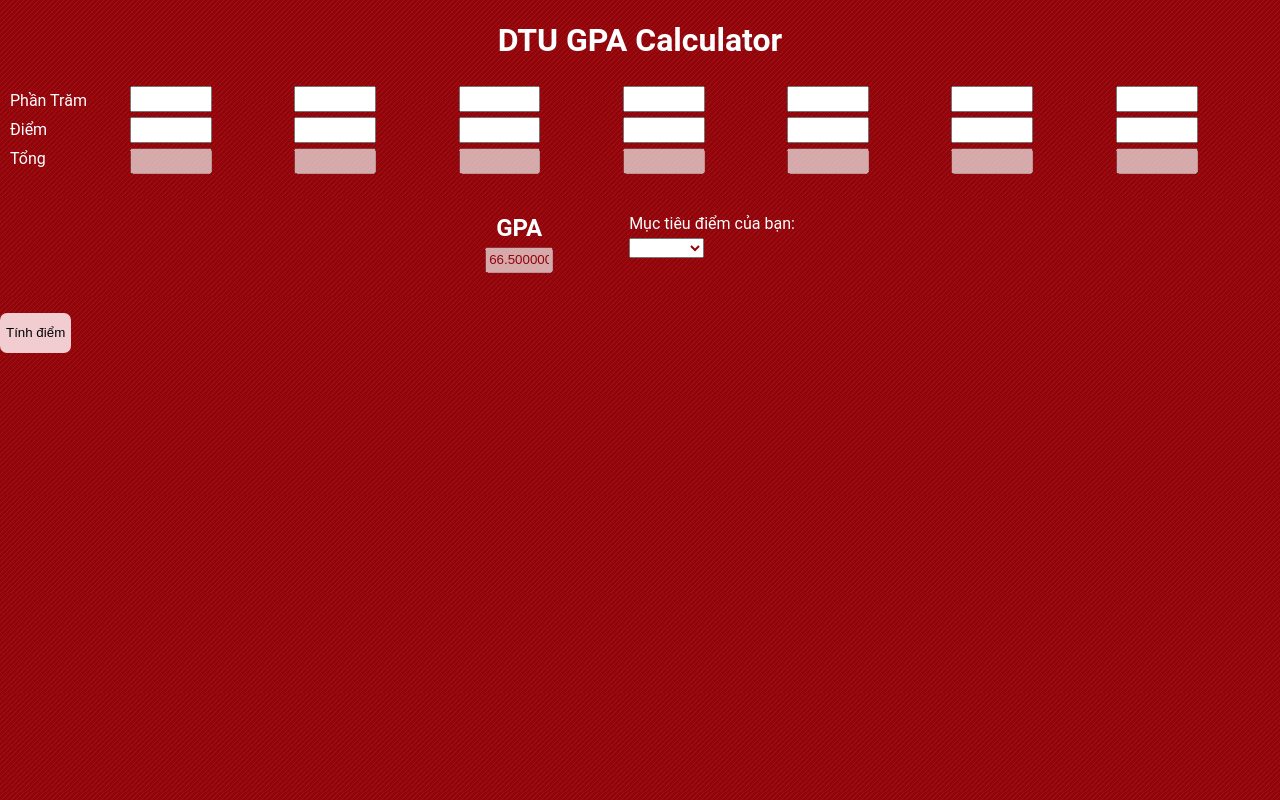
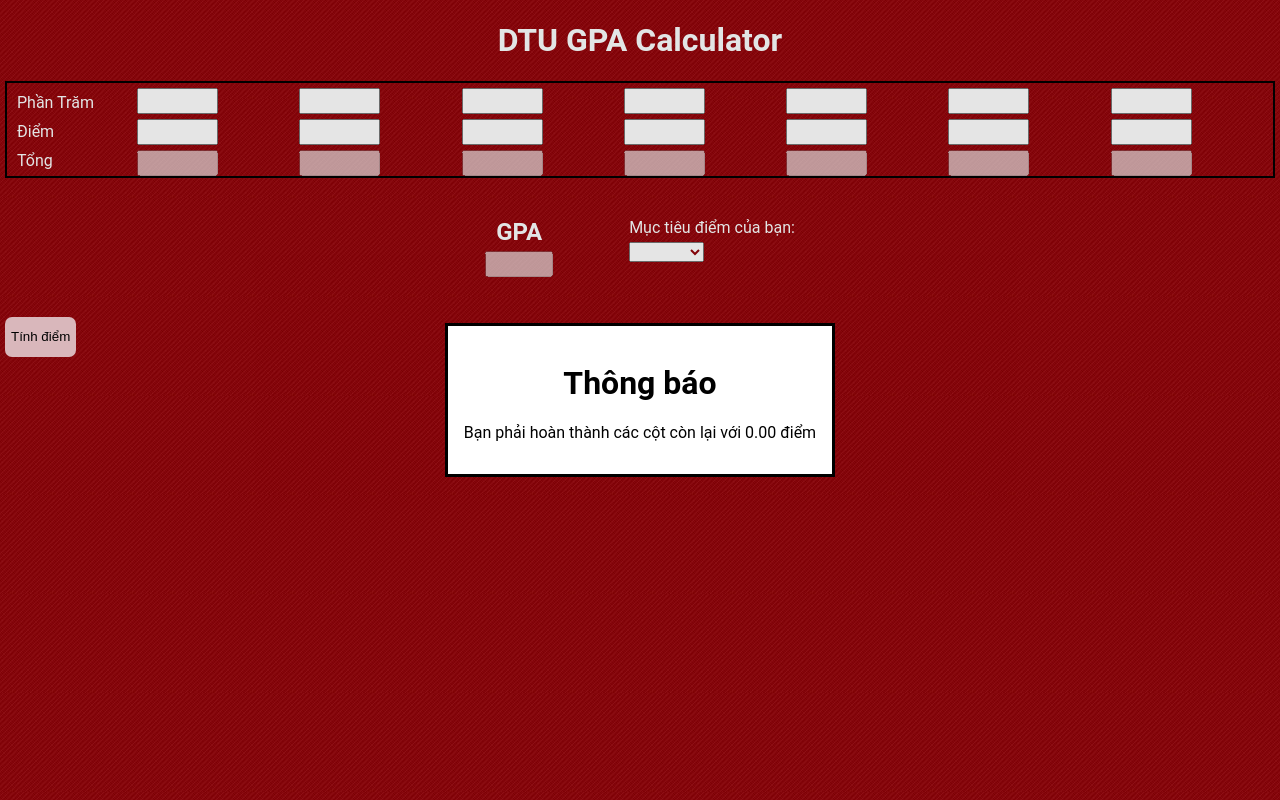
Before and after one commit to DinhGH/GPA_DTU, a plain HTML site: page index.html in a window 1280 px wide. Both pictures are taken after a click on the button "Tính điểm". Drawn offline with Linux system fonts and the light colour scheme.

Commit message:
last version

```diff
--- a/index.html
+++ b/index.html
@@ -18,38 +18,38 @@
         </div>
         <section class="inputv">
             <div>
-                <input type="number" id="p1" oninput="cal()">
-                <input type="number" id="p1" oninput="cal()">
+                <input type="number" id="p1" oninput="cal(), gpa1(), overp(this)">
+                <input type="number" id="p1" oninput="cal(), gpa1(), overd(this)">
                 <input type="number" id="p1" disabled>
             </div>
             <div>
-                <input type="number" id="p1" oninput="cal()">
-                <input type="number" id="p1" oninput="cal()">
+                <input type="number" id="p1" oninput="cal(), gpa1(), overp(this)">
+                <input type="number" id="p1" oninput="cal(), gpa1(), overd(this)">
                 <input type="number" id="p1" disabled>
             </div>
             <div>
-                <input type="number" id="p1" oninput="cal()">
-                <input type="number" id="p1" oninput="cal()">
+                <input type="number" id="p1" oninput="cal(), gpa1(), overp(this)">
+                <input type="number" id="p1" oninput="cal(), gpa1(), overd(this)">
                 <input type="number" id="p1" disabled>
             </div>
             <div>
-                <input type="number" id="p1" oninput="cal()">
-                <input type="number" id="p1" oninput="cal()">
+                <input type="number" id="p1" oninput="cal(), gpa1(), overp(this)">
+                <input type="number" id="p1" oninput="cal(), gpa1(), overd(this)">
                 <input type="number" id="p1" disabled>
             </div>
             <div>
-                <input type="number" id="p1" oninput="cal()">
-                <input type="number" id="p1" oninput="cal()">
+                <input type="number" id="p1" oninput="cal(), gpa1(), overp(this)">
+                <input type="number" id="p1" oninput="cal(), gpa1(), overd(this)">
                 <input type="number" id="p1" disabled>
             </div>
             <div>
-                <input type="number" id="p1" oninput="cal()">
-                <input type="number" id="p1" oninput="cal()">
+                <input type="number" id="p1" oninput="cal(), gpa1(), overp(this)">
+                <input type="number" id="p1" oninput="cal(), gpa1(), overd(this)">
                 <input type="number" id="p1" disabled>
             </div>
             <div>
-                <input type="number" id="p1" oninput="cal()">
-                <input type="number" id="p1" oninput="cal()">
+                <input type="number" id="p1" oninput="cal(), gpa1(), overp(this)">
+                <input type="number" id="p1" oninput="cal(), gpa1(), overd(this)">
                 <input type="number" id="p1" disabled>
             </div>
         </section>
@@ -61,7 +61,7 @@
         </div>
         <div>
             <label for="lang-select">Mục tiêu điểm của bạn:</label>
-            <select name="lang" id="lang-select" oninput="gpa()">
+            <select name="lang" id="lang-select" onchange="gpa(this)" oninput="gpa1()">
                 <option value=""></option>
                 <option value="9.45">A+</option>
                 <option value="8.45">A</option>
@@ -77,6 +77,10 @@
         </div>
     </section>
     <button id="btn" onclick="cgpa()">Tính điểm</button>
+    <dialog id="md" onclick="exit()">
+        <h1>Thông báo</h1>
+        <p id="redi"></p>
+    </dialog>
     <script src="script.js"></script>
 </body>
 </html>
--- a/script.js
+++ b/script.js
@@ -1,26 +1,29 @@
 var inp = document.getElementsByTagName('input');
 var opt = document.getElementsByTagName('option');
-
+var disp = document.getElementById('md');
+var redi = document.getElementById('redi');
 
 function cal(){
     for(let i=2; i< inp.length-1; i=i+3) {
-        inp[i].value = inp[i-1].value * inp[i-2].value;
+        inp[i].value = (inp[i-1].value * inp[i-2].value).toFixed(2);
     }
 }
 
-function gpa(){
-    let total = 0;
-    for(let i=2; i< inp.length-1; i=i+3) {
-        total += Number(inp[i].value);
+var gpac = 0;
+function gpa(x){
+    gpac = x.value;
+}
+
+function gpa1(){
+    let sd = 0;
+    for(let i=0; i< inp.length-1; i++) {
+        if(i%3==2)
+            sd += Number(inp[i].value);
     }
-    inp[inp.length-1].value = total;
+    inp[inp.length-1].value = sd.toFixed(2);
 }
 
 function cgpa(){
-    let gpa = 0;
-    for(let i=1; i< opt.length; i++) {
-        gpa += Number(opt[i].value);
-    }
     let sp = 0, sd = 0;
     for(let i=0; i< inp.length-1; i++) {
         if(i%3==0 || i==0)
@@ -28,6 +31,19 @@
         if(i%3==2)
             sd += Number(inp[i].value);
     }
-    alert("sp: " + sp + " sd: " + sd + " gpa: " + gpa);
-    inp[inp.length-1].value = ((gpa - sd) / (1-sp));
+    // alert(gpac+""+sd+""+sp);
+    redi.innerHTML= "Bạn phải hoàn thành các cột còn lại với "+((gpac - sd) / (1-sp)).toFixed(2)+" điểm";
+    disp.showModal();
 }
+function overp(x){
+    if(x.value >1 || x.value < 0)
+        alert("Vượt quá giới hạn: 0.00 -> 1.00\nVí dụ: 5% = 0.05; 10% = 0.1; 15% = 0.15");
+}
+function overd(x){
+    if(x.value >10 || x.value < 0)
+        alert("Vượt quá giới hạn: 0.00 -> 10.00");
+
+}
+function exit(){
+    disp.close();
+}
--- a/style.css
+++ b/style.css
@@ -15,7 +15,10 @@
     min-height: 400px;
     min-width: 400px;
 }
-
+main, #btn {
+    margin: 0px 5px;
+    border: 2px solid black;
+}
 h1{
     text-align: center;
 }
```
